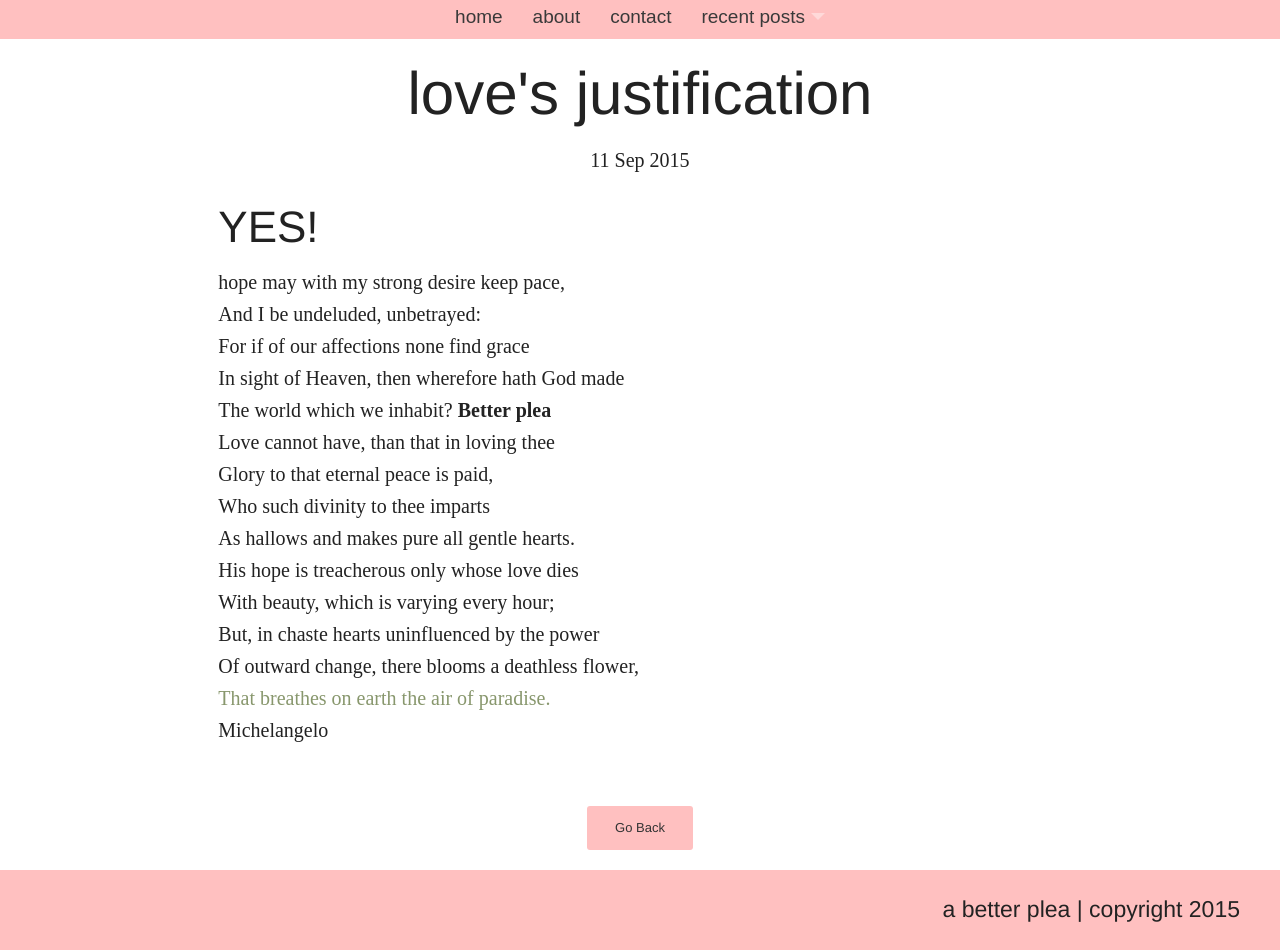
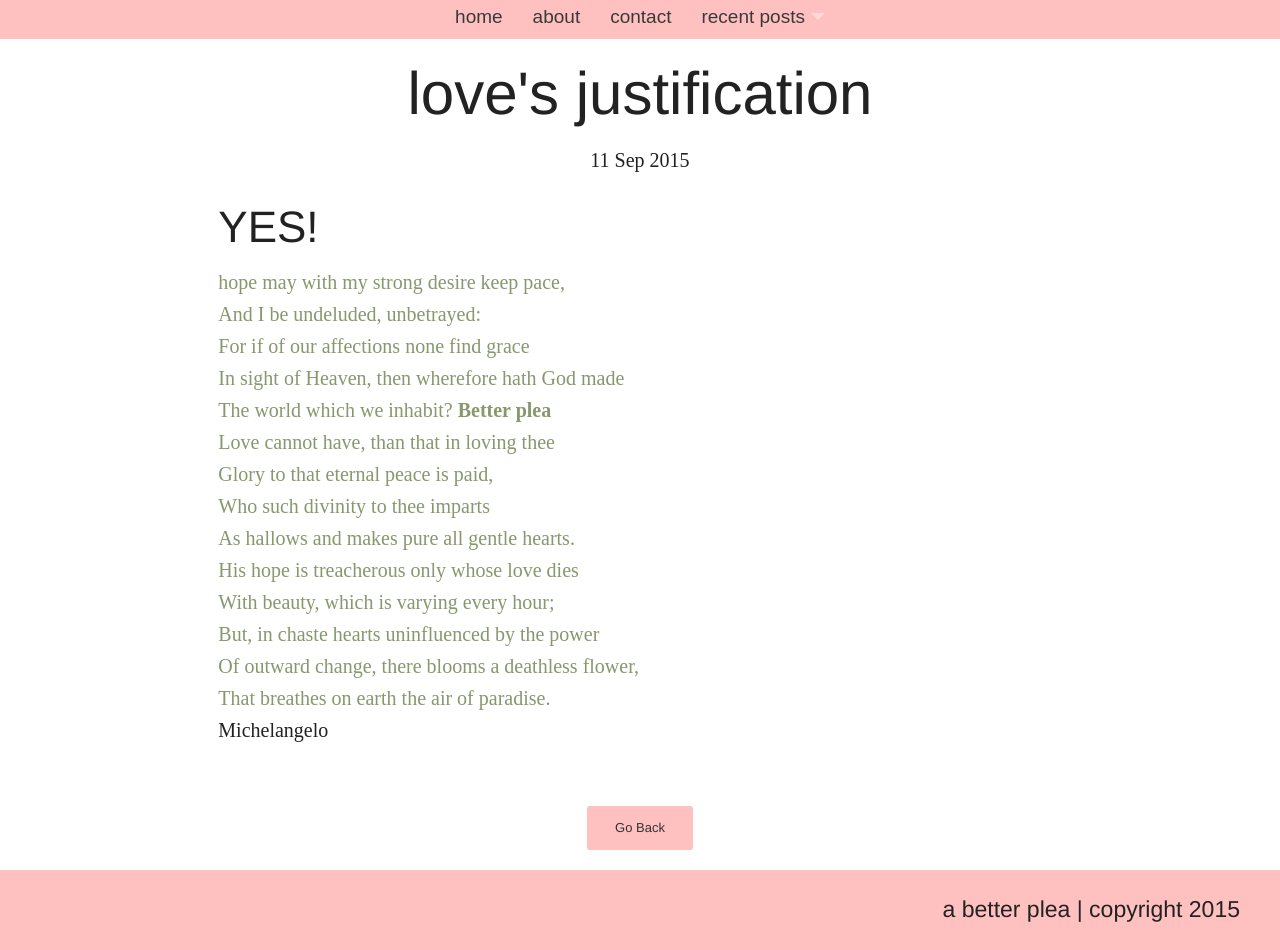
Before and after one commit to eighthundrednine/yunaoh.github.io, a Jekyll site: the page built from _posts/2014-09-11-loves-justification.md, in a window 1280 px wide. Shown: the part 306-1256 px from the top of the page. Built offline with Jekyll 4.4.1, drawn with Linux system fonts in a browser that asks for light colours; nearby versions of some CDN libraries.

```diff
--- a/_posts/2014-09-11-loves-justification.md
+++ b/_posts/2014-09-11-loves-justification.md
@@ -7,6 +7,7 @@
 excerpt: that breathes on earth the air of paradise...
 ---
 #YES!
+<span style="color: #88976d;">
 hope may with my strong desire keep pace, <br>
 And I be undeluded, unbetrayed: <br>
 For if of our affections none find grace <br>
@@ -20,5 +21,5 @@
 With beauty, which is varying every hour; <br>
 But, in chaste hearts uninfluenced by the power <br>
 Of outward change, there blooms a deathless flower, <br>
-<span style="color: #88976d;">That breathes on earth the air of paradise. </span><br>
+That breathes on earth the air of paradise. </span><br>
 Michelangelo
```
